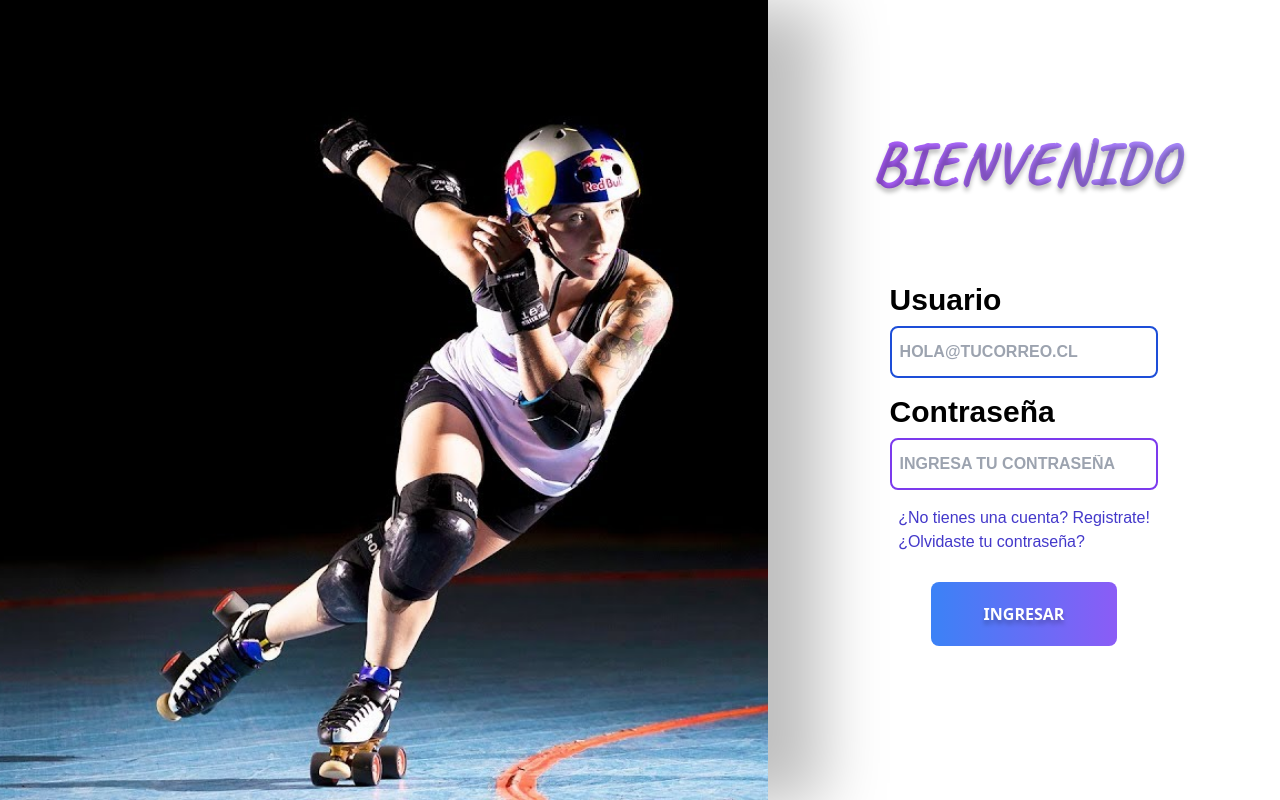
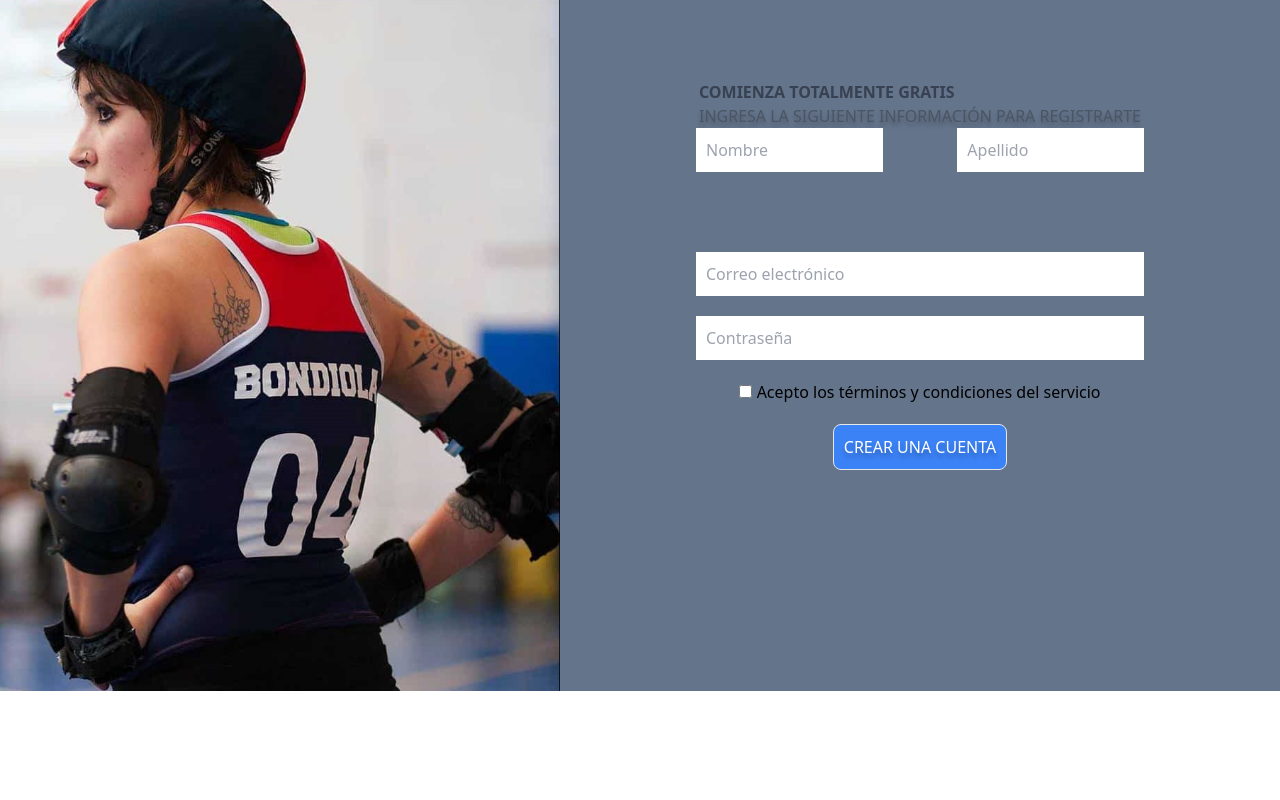
Before and after one commit to Nois1nsan3/NativasApp, a React (Vite) app: page / in a window 1280 px wide. Built offline with nearby package versions, Linux system fonts and the light colour scheme; a web font is replaced by a local one.

Commit message:
styles inline a tailwild

```diff
--- a/src/App.jsx
+++ b/src/App.jsx
@@ -1,13 +1,12 @@
-import Login from './components/Login'
-import RegisterScreen from './components/RegisterScreen'
-
+// import Login from './components/Login'
+import RegisterScreen from "./components/RegisterScreen";
 
 function App() {
-  return (
-    <div>
-      <Login />
-    </div>
-  );
+    return (
+        <div>
+            <RegisterScreen />
+        </div>
+    );
 }
 
 export default App;
--- a/src/components/RegisterScreen.jsx
+++ b/src/components/RegisterScreen.jsx
@@ -1,40 +1,83 @@
 import React from "react";
-import registerImg from '../assets/Roller_Form.png';
+import registerImg from "../assets/Roller_Form.png";
 
 const RegisterScreen = () => {
-
     const handleSubmit = (e) => {
         e.preventDefault();
-
-  }
+    };
 
     return (
-    <div style={{display: 'flex', height: '100vh', backgroundColor: '#F0F0F0'}}>
-      <div style={{width: '40%', height: '100%'}}>
-        <img src={registerImg} alt="Register" style={{width: '100%', height: '100%', objectFit: 'cover'}} />
+        // contendor principal
+        <div className="flex w-scre w-full bg-slate-500">
+            <picture className="w-1/2 h-full">
+                <img
+                    src={registerImg}
+                    alt="Register"
+                    className="w-full h-full object-cover"
+                />
+            </picture>
+            {/* contenedor del formulario */}
+            <div className="w-1/2 h-full flex items-center justify-center m-20">
+                <form
+                    onSubmit={handleSubmit}
+                    className="w-4/5 h-4/5 flex flex-col items-center justify-between font-sans"
+                >
+                    {/* contenedor del titulo */}
+                    <div>
+                        <h1 className="text-gray-700 font-bold size-3xl">
+                            COMIENZA TOTALMENTE GRATIS
+                        </h1>
+                        <h2 className="text-gray-600">
+                            INGRESA LA SIGUIENTE INFORMACIÓN PARA REGISTRARTE
+                        </h2>
                     </div>
-      <div style={{width: '60%', display: 'flex', alignItems: 'center', justifyContent: 'center'}}>
-        <form onSubmit={handleSubmit} style={{width: '80%', height: '80%', display: 'flex', flexDirection: 'column', justifyContent: 'space-between', alignItems: 'center', fontFamily: 'Arial'}}>
-          <div>
-            <h1 style={{fontSize: '3em', fontWeight: 'bold', color: '#333'}}>COMIENZA TOTALMENTE GRATIS</h1>
-            <h2 style={{color: '#777'}}>INGRESA LA SIGUIENTE INFORMACIÓN PARA REGISTRARTE</h2>
+                    {/* contenedor de los inputs */}
+                    <div className="w-full">
+                        {/* inputs nombre y apellido*/}
+                        <div className="flex justify-between w-full mb-20">
+                            <input
+                                className="w-5/12 p-2.5 border-none"
+                                type="text"
+                                placeholder="Nombre"
+                                required
+                            />
+                            <input
+                                className="w-5/12 p-2.5 border-none"
+                                type="text"
+                                placeholder="Apellido"
+                                required
+                            />
                         </div>
-          <div style={{width: '100%'}}>
-            <div style={{display: 'flex', justifyContent: 'space-between', width: '100%', marginBottom: '20px'}}>
-              <input style={{width: '45%', padding: '10px', borderRadius: '10px', border: 'none', boxShadow: '0px 4px 6px rgba(0, 0, 0, 0.1)'}} type="text" placeholder="Nombre" required />
-              <input style={{width: '45%', padding: '10px', borderRadius: '10px', border: 'none', boxShadow: '0px 4px 6px rgba(0, 0, 0, 0.1)'}} type="text" placeholder="Apellido" required />
-            </div>
-            <div style={{display: 'flex', flexDirection: 'column', alignItems: 'center', width: '100%', marginBottom: '20px'}}>
-              <input style={{width: '100%', padding: '10px', borderRadius: '10px', border: 'none', boxShadow: '0px 4px 6px rgba(0, 0, 0, 0.1)'}} type="email" placeholder="Correo electrónico" required />
-              <input style={{width: '100%', marginTop: '20px', padding: '10px', borderRadius: '10px', border: 'none', boxShadow: '0px 4px 6px rgba(0, 0, 0, 0.1)'}} type="password" placeholder="Contraseña" required />
+                        {/* inputs correo y contraseña */}
+                        <div className="flex flex-col align-cener w-full mb-5">
+                            <input
+                                className="w-full p-2.5 border-none"
+                                type="email"
+                                placeholder="Correo electrónico"
+                                required
+                            />
+                            <input
+                                className="w-full mt-5 p-2.5 border-none"
+                                type="password"
+                                placeholder="Contraseña"
+                                required
+                            />
                         </div>
                     </div>
-          <div style={{alignSelf: 'flex-start', marginBottom: '10px'}}>
-            <label style={{fontSize: '0.9em'}}>
-              <input type="checkbox" required /> Acepto los términos y condiciones del servicio
+                    {/* input checkbox */}
+                    <div className="">
+                        <label>
+                            <input type="checkbox" required /> Acepto los
+                            términos y condiciones del servicio
                         </label>
                     </div>
-          <button style={{marginTop: '20px', padding: '10px', borderRadius: '10px', border: 'none', boxShadow: '0px 4px 6px rgba(0, 0, 0, 0.1)', backgroundColor: '#007BFF', color: 'white', cursor: 'pointer'}} type="submit">CREAR UNA CUENTA</button>
+                    {/* boton de registro */}
+                    <button
+                        className="mt-5 p-2.5 border text-white bg-blue-500 rounded-lg"
+                        type="submit"
+                    >
+                        CREAR UNA CUENTA
+                    </button>
                 </form>
             </div>
         </div>
```
Lines whose indentation alone changed are shown as unchanged.
